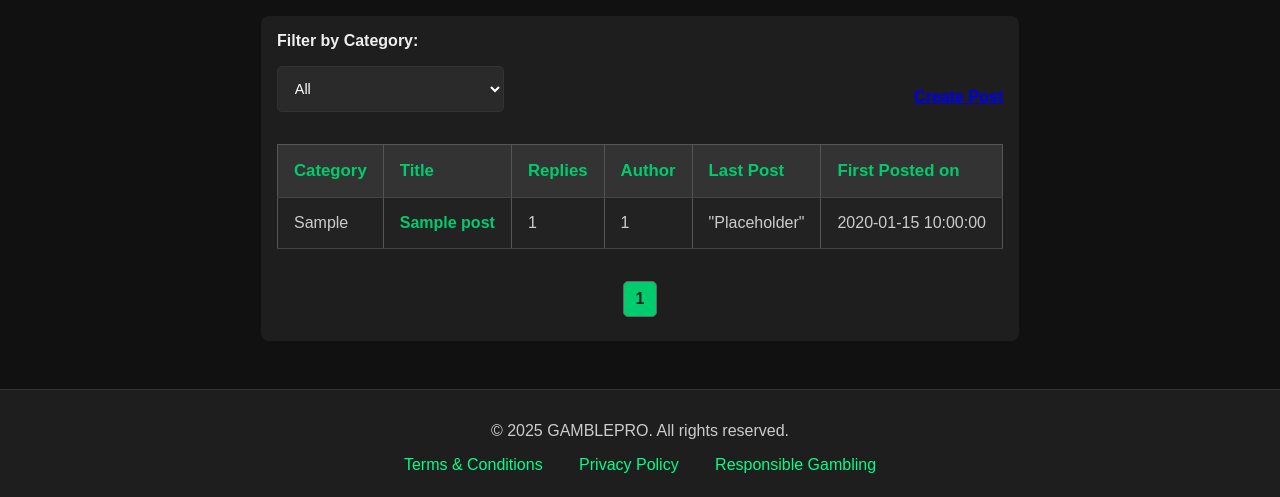
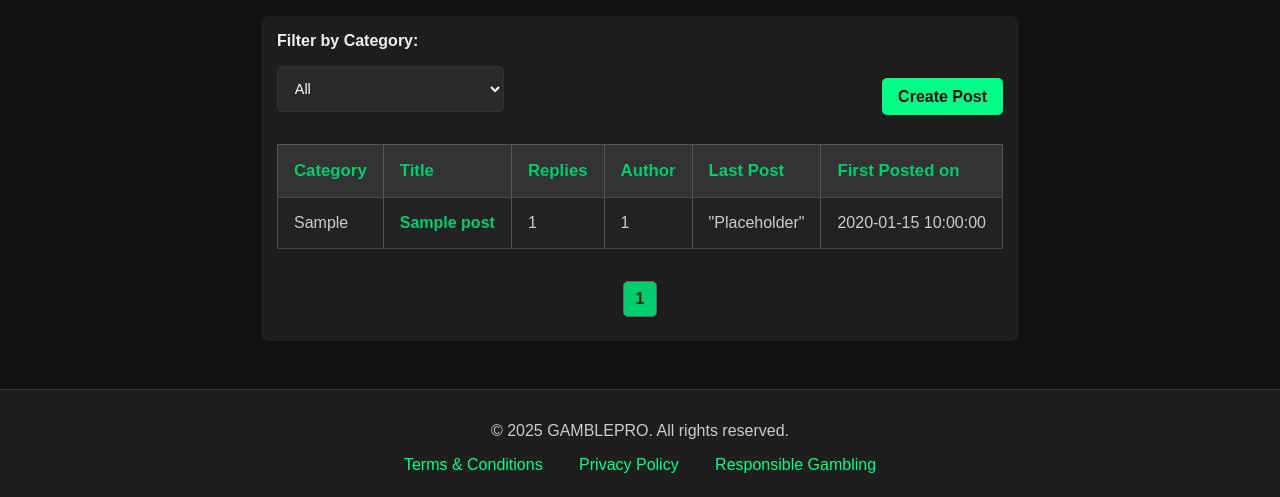
Before and after one commit to CrimsonW23/AgileWebDev3403-BookiesWebsite, a Flask app: page /forum in a window 1280 px wide. Shown: the part 66-563 px from the top of the page. Run offline with Flask 3, Linux system fonts and the light colour scheme; a user stored in the database is signed in; tables that the repository leaves empty hold one stand-in row (values such as "Sample post").

Commit message:
Removed secret key changes. Fixed CSS for create post button

```diff
--- a/app.py
+++ b/app.py
@@ -6,18 +6,21 @@ from forms import PostForm, ReplyForm
 from datetime import datetime, timedelta
 from dashboard_handler import handle_dashboard, handle_dashboard_data
 from bet_handler import handle_create_bet, handle_place_bet, handle_place_bet_form
+from extensions import db
+from proj_models import User, Post, Reply, Bet, EventResult, ActiveBets
+from sqlalchemy import func
 
 import os
 
 app = Flask(__name__)
 app.config.from_object(Config)
-
-from extensions import db
+app.secret_key = '9f8c1e6e49b4d9e6b2c442a1a8f3ecb1' #Session id used for testing
 
 db.init_app(app)
 migrate = Migrate(app, db)
 
-from proj_models import User, Post, Reply, Bet, EventResult, ActiveBets
+SECRET_KEY = os.urandom(32)
+app.config['SECRET_KEY'] = SECRET_KEY
 
 # Route for the global home page
 @app.route("/")
--- a/config.py
+++ b/config.py
@@ -3,7 +3,6 @@ import os
 basedir = os.path.abspath(os.path.dirname(__file__))
 
 class Config(object):
-    SECRET_KEY = os.environ.get('SECRET_KEY')
 
     SQLALCHEMY_DATABASE_URI = os.environ.get('DATABASE_URL') or 'sqlite:///' + os.path.join(basedir, 'app.db')
     SQLALCHEMY_TRACK_MODIFICATIONS = False
--- a/static/css/forum.css
+++ b/static/css/forum.css
@@ -62,6 +62,18 @@ label + form {
     margin-top: 3.5rem;
 }
 
+.button{
+    padding: 0.6rem 1rem; /* Padding for buttons */
+    font-size: 1rem; /* Font size for buttons */
+    font-weight: bold;
+    color: #111;
+    background-color: #00ff88; /* Button color */
+    border: none; /* No border */
+    border-radius: 5px; /* Rounded corners */
+    cursor: pointer; /* Pointer cursor on hover */
+    transition: background-color 0.3s ease, transform 0.3s ease; /* Smooth transition */
+    text-decoration: none;
+}
 
 .button:hover {
     background-color: #00cc6e; /* Darker shade on hover */
```
